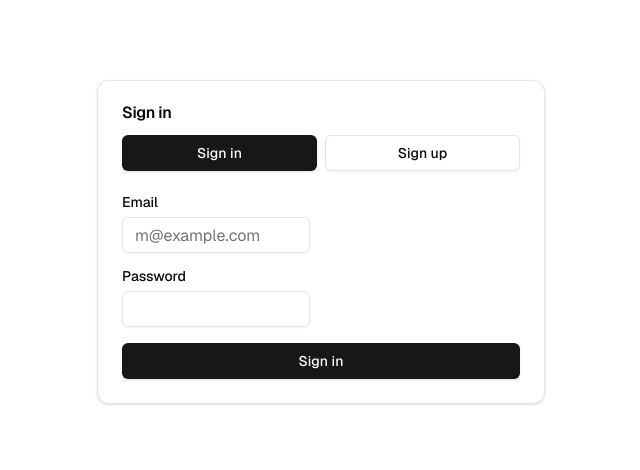
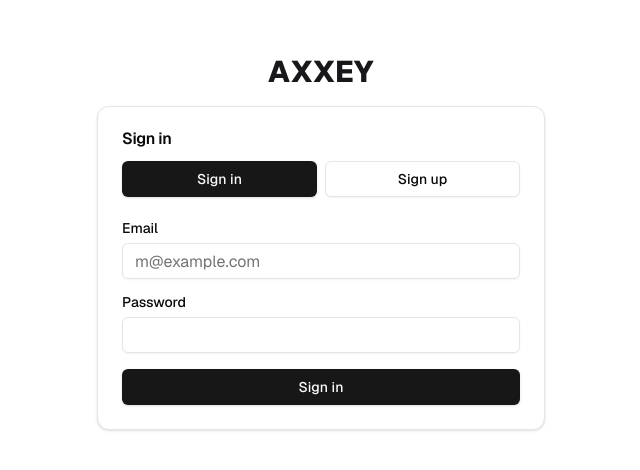
Before and after one commit to JustinASC21/AccessibilityQuackHacks, a Next.js app: page / in a window 1280 px wide. Shown: the part 158-628 px from the top of the page, without its empty margins (319-959 px from the left). Built offline with nearby package versions, Linux system fonts and the light colour scheme; no server answers.

Commit message:
fix input resizing and add axxey title on sign in

```diff
--- a/components/auth-landing-modal.tsx
+++ b/components/auth-landing-modal.tsx
@@ -66,8 +66,10 @@ export function AuthLandingModal() {
   };
 
   return (
-    <main className="min-h-screen w-full flex items-center justify-center p-6 md:p-10">
-      <Card className="w-full max-w-md">
+    <main className="min-h-screen w-full flex items-center justify-center bg-white p-6 md:p-10">
+      <div className="flex w-full max-w-md flex-col items-center gap-4">
+        <h1 className="text-3xl font-extrabold tracking-wide text-zinc-900">AXXEY</h1>
+        <Card className="w-full max-w-md">
         <CardHeader>
           <CardTitle>{mode === "sign-in" ? "Sign in" : "Sign up"}</CardTitle>
           <div className="grid grid-cols-2 gap-2 pt-2">
@@ -139,7 +141,8 @@ export function AuthLandingModal() {
             </Button>
           </form>
         </CardContent>
-      </Card>
+        </Card>
+      </div>
     </main>
   );
 }
--- a/components/ui/input.tsx
+++ b/components/ui/input.tsx
@@ -8,7 +8,7 @@ const Input = React.forwardRef<HTMLInputElement, React.ComponentProps<"input">>(
       <input
         type={type}
         className={cn(
-          "flex h-9 w-[11.75em] rounded-md border border-input bg-transparent px-3 py-1 text-base shadow-sm transition-colors file:border-0 file:bg-transparent file:text-sm file:font-medium file:text-foreground placeholder:text-muted-foreground focus-visible:outline-none focus-visible:ring-1 focus-visible:ring-ring disabled:cursor-not-allowed disabled:opacity-50 md:text-md",
+          "flex h-9 w-full rounded-md border border-input bg-transparent px-3 py-1 text-base shadow-sm transition-colors file:border-0 file:bg-transparent file:text-sm file:font-medium file:text-foreground placeholder:text-muted-foreground focus-visible:outline-none focus-visible:ring-1 focus-visible:ring-ring disabled:cursor-not-allowed disabled:opacity-50 md:text-md",
           className,
         )}
         ref={ref}
```
